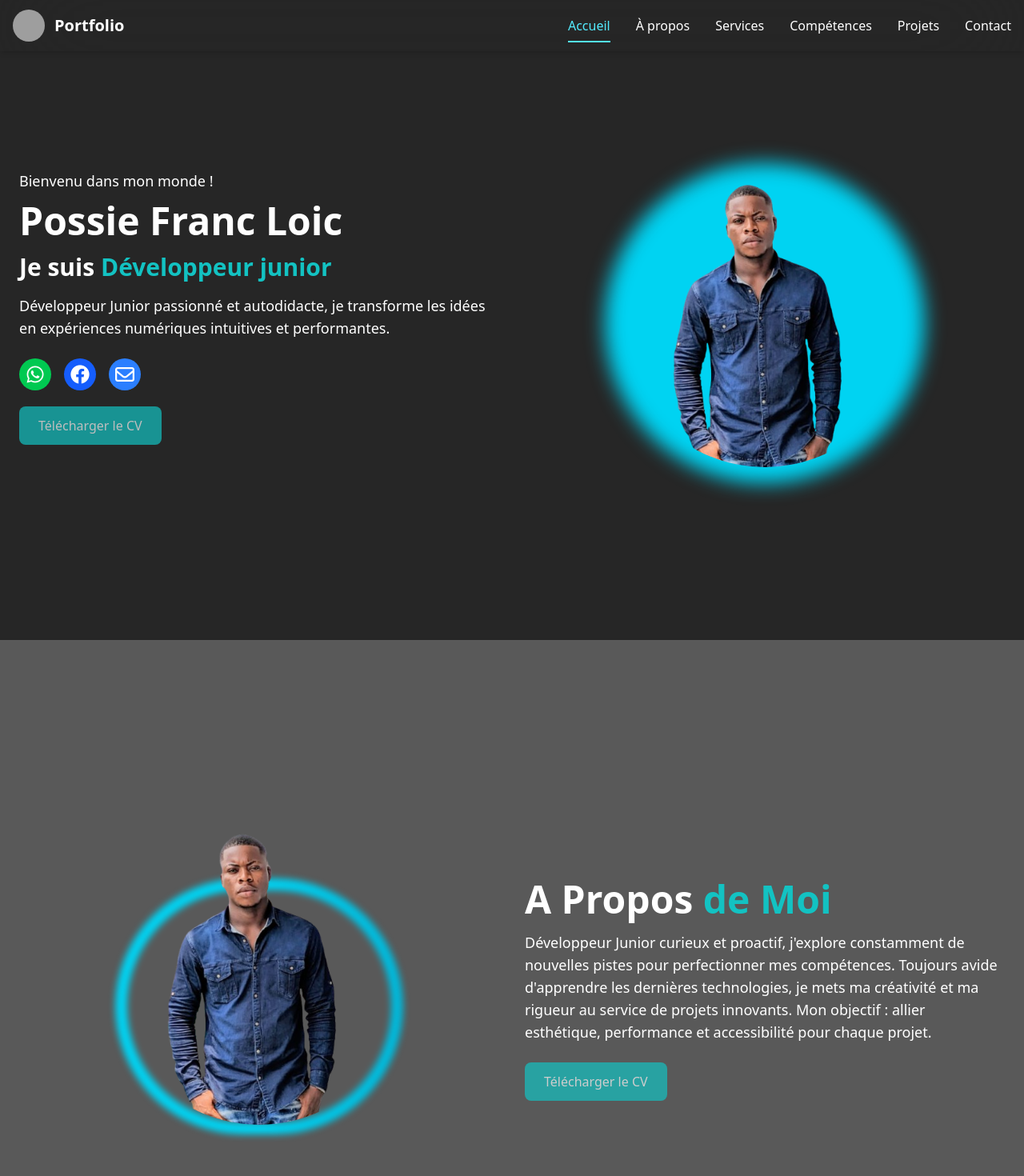
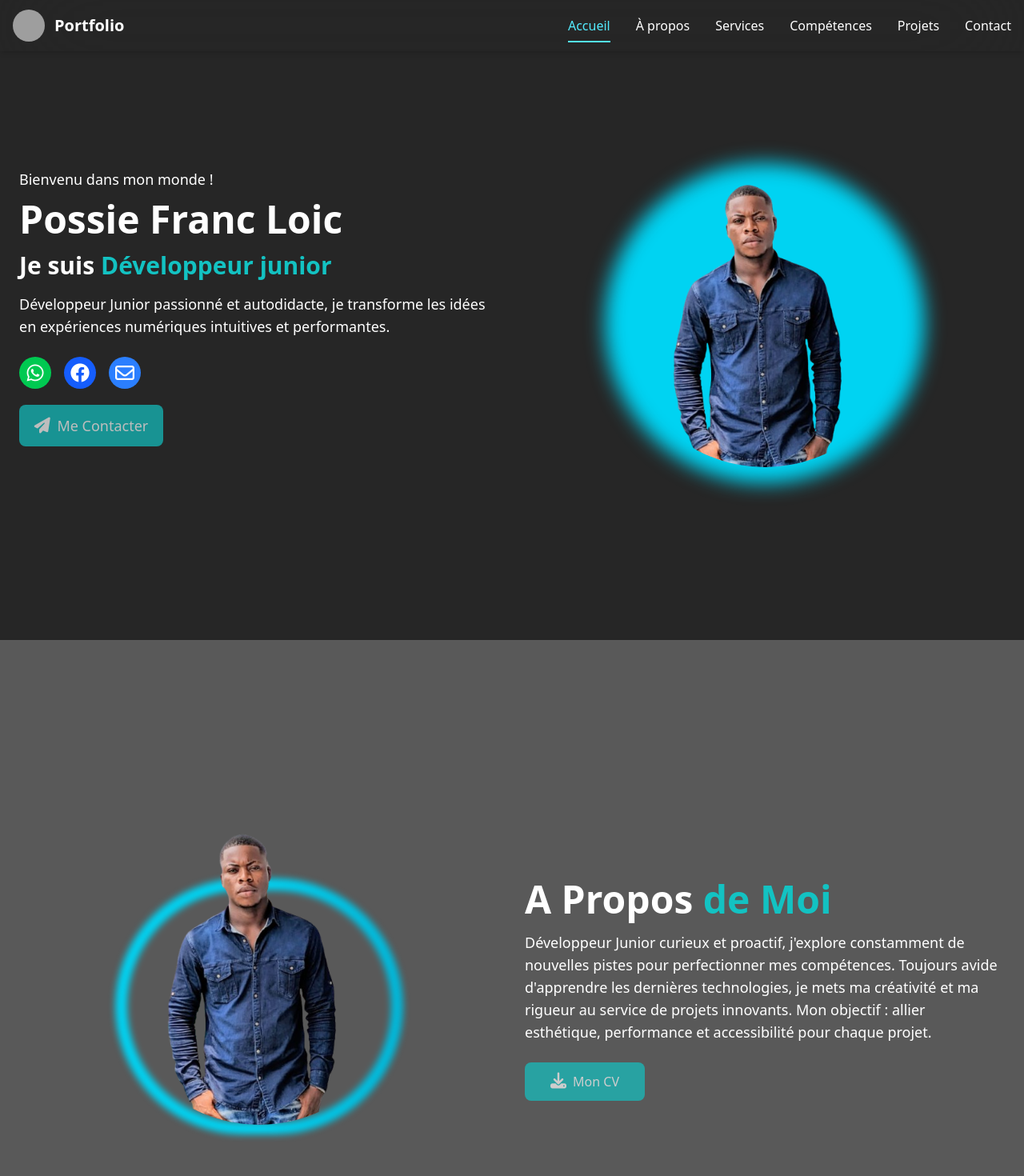
Before and after one commit to possi21-franc/portfolio, a Vue app: page / in a window 1280 px wide. Shown: the top 1470 px of the page at 80% size. Built offline with nearby package versions, Linux system fonts and the light colour scheme; grey boxes are pictures that could not be loaded.

Commit message:
modiffication des sections hero et about

```diff
--- a/src/components/About.vue
+++ b/src/components/About.vue
@@ -38,9 +38,13 @@
 
 
 <div>
-<a href="/LoicDev.pdf"
-  download="loicDev.pdf">
-    <button class="btn px-6 py-3  text-white rounded-lg outline-none animate-pulse">Télécharger le CV</button>
+<a href="/LoicDev.pdf "
+  target="_blank" rel="noopener noreferrer"
+  >
+    <button class="btn px-6 py-3  text-white rounded-lg outline-none animate-pulse">
+        <i class="fa-solid fa-download text-xl mr-1"></i>
+         Mon CV
+    </button>
   </a></div>
 
 
--- a/src/components/Hero.vue
+++ b/src/components/Hero.vue
@@ -41,11 +41,13 @@
 </div>
 
 <div>
-  <a href="/LoicDev.pdf"
-  download="loicDev.pdf">
-    <button class="btn px-6 py-3  text-white rounded-lg outline-none animate-pulse">Télécharger le CV</button>
-  </a>
-</div>
+<a href="#contact"
+  >
+    <button class="btn1  py-3 text-lg text-white rounded-lg outline-none animate-pulse">
+        <i class="fa-solid fa-paper-plane text-xl mr-1"></i>
+         Me Contacter
+    </button>
+  </a></div>
 
 
       </div>
--- a/src/components/Navbar.vue
+++ b/src/components/Navbar.vue
@@ -67,10 +67,14 @@ const handleScroll = () => {
 
 // Observer la section active (scrollspy)
 const linkClass = (section) => {
-  return activeSection.value === section
-    ? "border-b-2 border-cyan pb-2 text-cyan-300"
-    : "hover:opacity-80 "
+  return `
+    relative pb-2 transition-all duration-300
+    ${activeSection.value === section
+      ? 'border-b-2 border-cyan-300 text-cyan-300'
+      : 'hover:border-b-2 hover:border-cyan-300 hover:text-cyan-300'}
+  `
 }
+
 
 onMounted(() => {
   window.addEventListener("scroll", handleScroll)
--- a/src/style.css
+++ b/src/style.css
@@ -77,6 +77,12 @@ body {
 .btn{
   background: var(--color);
   cursor: pointer;
+  width: 150px;
+}
+.btn1{
+  background: var(--color);
+  cursor: pointer;
+  width: 180px;
 }
 
 .item{
```
